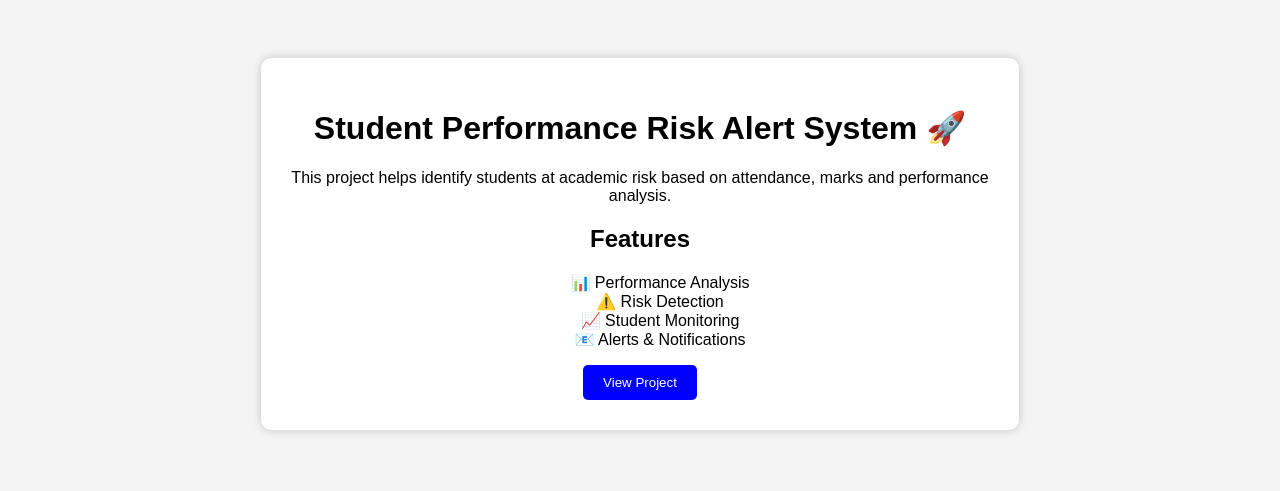
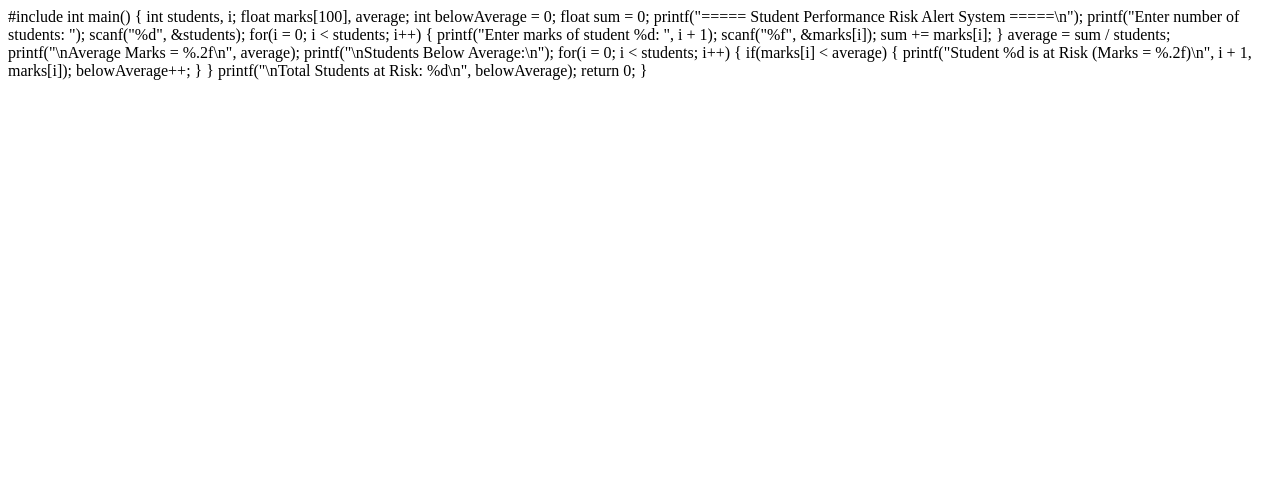
Before and after one commit to Poorvi-S001/hackathon2.2, a plain HTML site: page index.html in a window 1280 px wide. Drawn offline with Linux system fonts and the light colour scheme.

Commit message:
Update index.html

```diff
--- a/index.html
+++ b/index.html
@@ -1,55 +1,37 @@
-<!DOCTYPE html>
-<html>
-<head>
-  <title>Student Performance Risk Alert System</title>
-  <style>
-    body{
-      font-family: Arial;
-      background:#f4f4f4;
-      text-align:center;
-      padding:50px;
+#include <stdio.h>
+
+int main() {
+    int students, i;
+    float marks[100], average;
+    int belowAverage = 0;
+    float sum = 0;
+
+    printf("===== Student Performance Risk Alert System =====\n");
+
+    printf("Enter number of students: ");
+    scanf("%d", &students);
+
+    for(i = 0; i < students; i++) {
+        printf("Enter marks of student %d: ", i + 1);
+        scanf("%f", &marks[i]);
+
+        sum += marks[i];
     }
 
-    .box{
-      background:white;
-      padding:30px;
-      border-radius:10px;
-      width:60%;
-      margin:auto;
-      box-shadow:0 0 10px rgba(0,0,0,0.2);
+    average = sum / students;
+
+    printf("\nAverage Marks = %.2f\n", average);
+
+    printf("\nStudents Below Average:\n");
+
+    for(i = 0; i < students; i++) {
+        if(marks[i] < average) {
+            printf("Student %d is at Risk (Marks = %.2f)\n", i + 1, marks[i]);
+            belowAverage++;
+        }
     }
 
-    button{
-      padding:10px 20px;
-      background:blue;
-      color:white;
-      border:none;
-      border-radius:5px;
-    }
-  </style>
-</head>
+    printf("\nTotal Students at Risk: %d\n", belowAverage);
 
-<body>
-
-<div class="box">
-  <h1>Student Performance Risk Alert System 🚀</h1>
-
-  <p>
-    This project helps identify students at academic risk
-    based on attendance, marks and performance analysis.
-  </p>
-
-  <h2>Features</h2>
-
-  <ul style="list-style:none;">
-    <li>📊 Performance Analysis</li>
-    <li>⚠️ Risk Detection</li>
-    <li>📈 Student Monitoring</li>
-    <li>📧 Alerts & Notifications</li>
-  </ul>
-
-  <button>View Project</button>
-</div>
-
-</body>
-</html>
+    return 0;
+}
```
